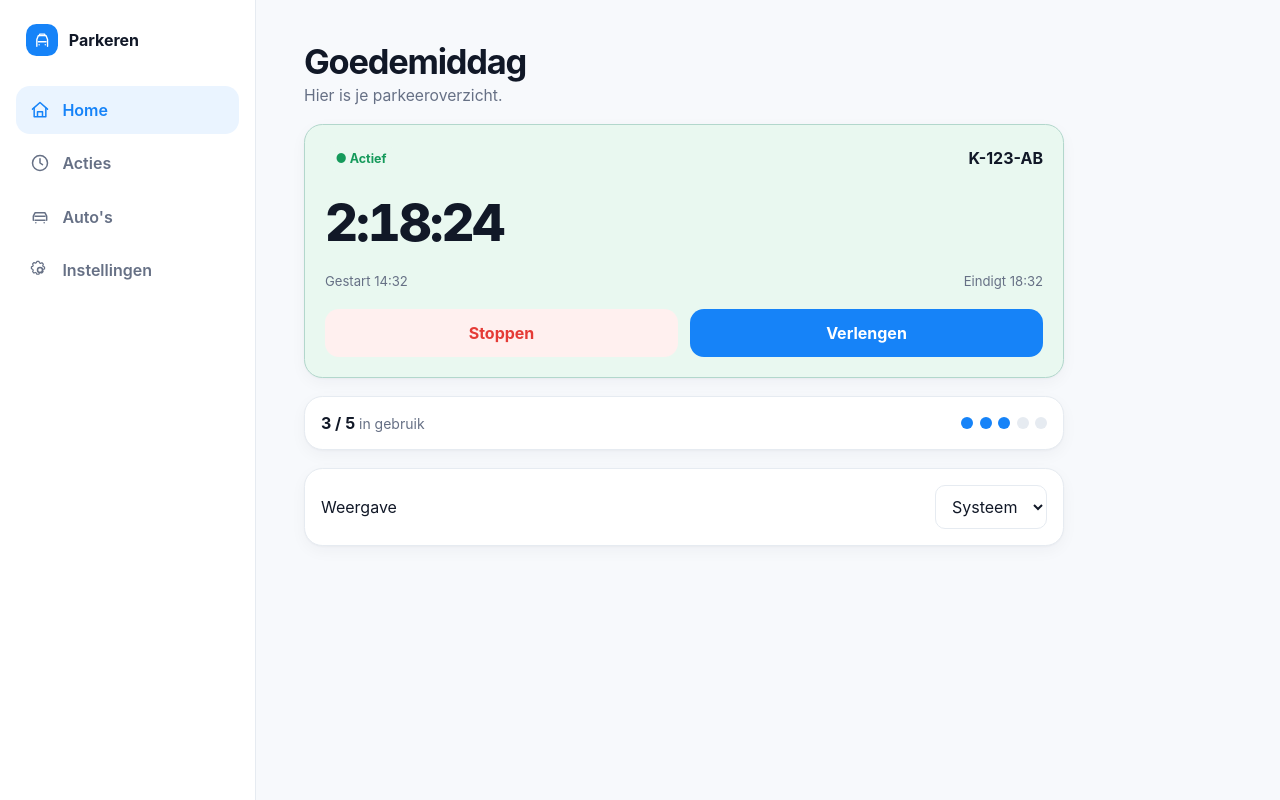
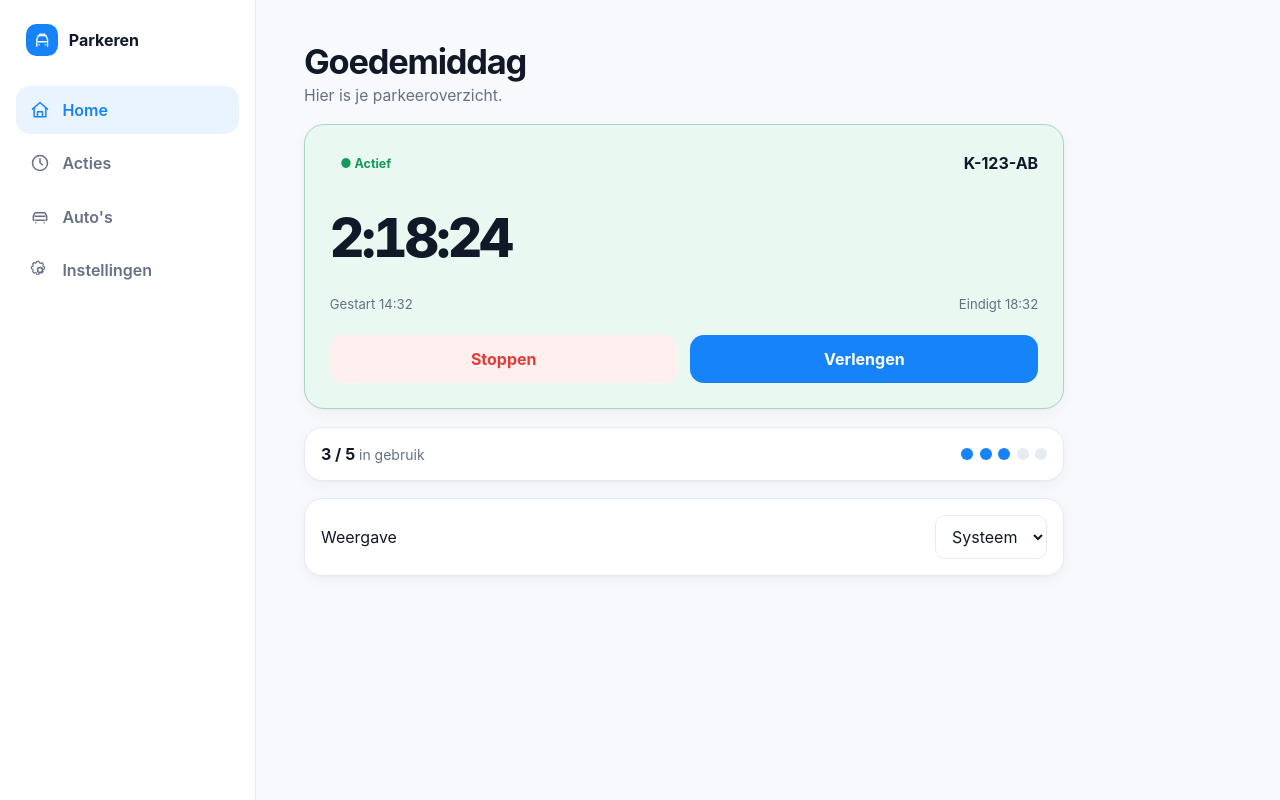
Before and after one commit to VanHinthem/Parkeren, a React (Vite) app in the folder src/Parkeren.Web/: page / in a window 1280 px wide. Built offline with nearby package versions, Linux system fonts and the light colour scheme.

Commit message:
style: align interface closer to design reference

```diff
--- a/src/Parkeren.Web/src/components/ActiveVisitCard.css
+++ b/src/Parkeren.Web/src/components/ActiveVisitCard.css
@@ -1,6 +1 @@
-.visit-card { border:1px solid color-mix(in srgb,var(--color-success) 25%,var(--color-border)); border-radius:var(--radius-lg); padding:var(--space-5); background:var(--color-success-soft); box-shadow:var(--shadow-card); }
-.visit-card__top,.visit-card__meta,.visit-card__actions { display:flex; align-items:center; justify-content:space-between; gap:var(--space-3); }
-.visit-card__time { margin:var(--space-5) 0; font-size:clamp(2rem,10vw,3.2rem); font-weight:800; letter-spacing:-.04em; font-variant-numeric:tabular-nums; }
-.visit-card__meta { color:var(--color-text-muted); font-size:.82rem; }
-.visit-card__actions { margin-top:var(--space-5); }
-.visit-card__actions .button { flex:1; }
+.visit-card{border:1px solid color-mix(in srgb,var(--color-success) 28%,var(--color-border));border-radius:1.25rem;padding:1.45rem;background:var(--color-success-soft);box-shadow:var(--shadow-card)}.visit-card__top,.visit-card__meta,.visit-card__actions{display:flex;align-items:center;justify-content:space-between;gap:var(--space-3)}.visit-card__time{margin:1.8rem 0 1.7rem;font-size:clamp(2.65rem,11vw,3.35rem);line-height:1;font-weight:800;letter-spacing:-.055em;font-variant-numeric:tabular-nums}.visit-card__meta{color:var(--color-text-muted);font-size:.82rem}.visit-card__actions{margin-top:1.45rem;gap:.8rem}.visit-card__actions .button{flex:1}@media(min-width:800px){.visit-card{padding:1.55rem}.visit-card__time{margin:2.15rem 0 2rem}}
```
